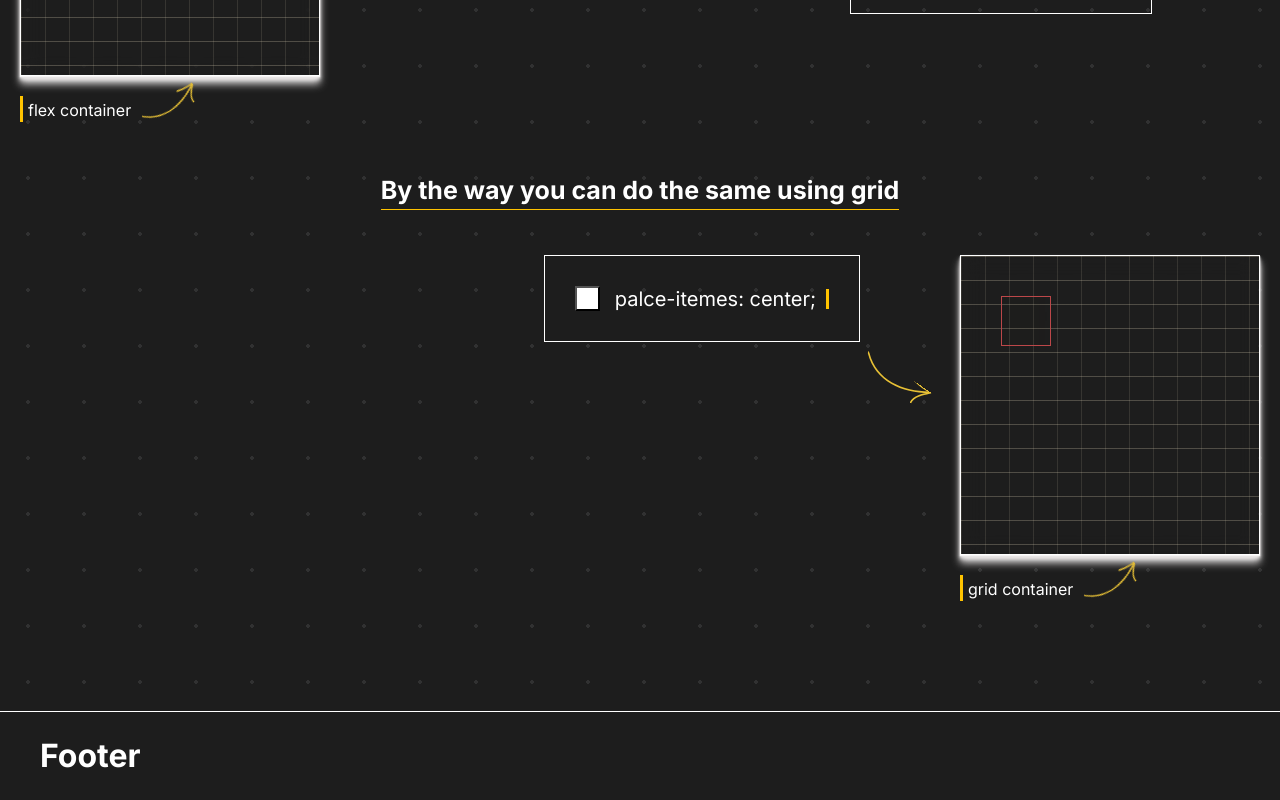
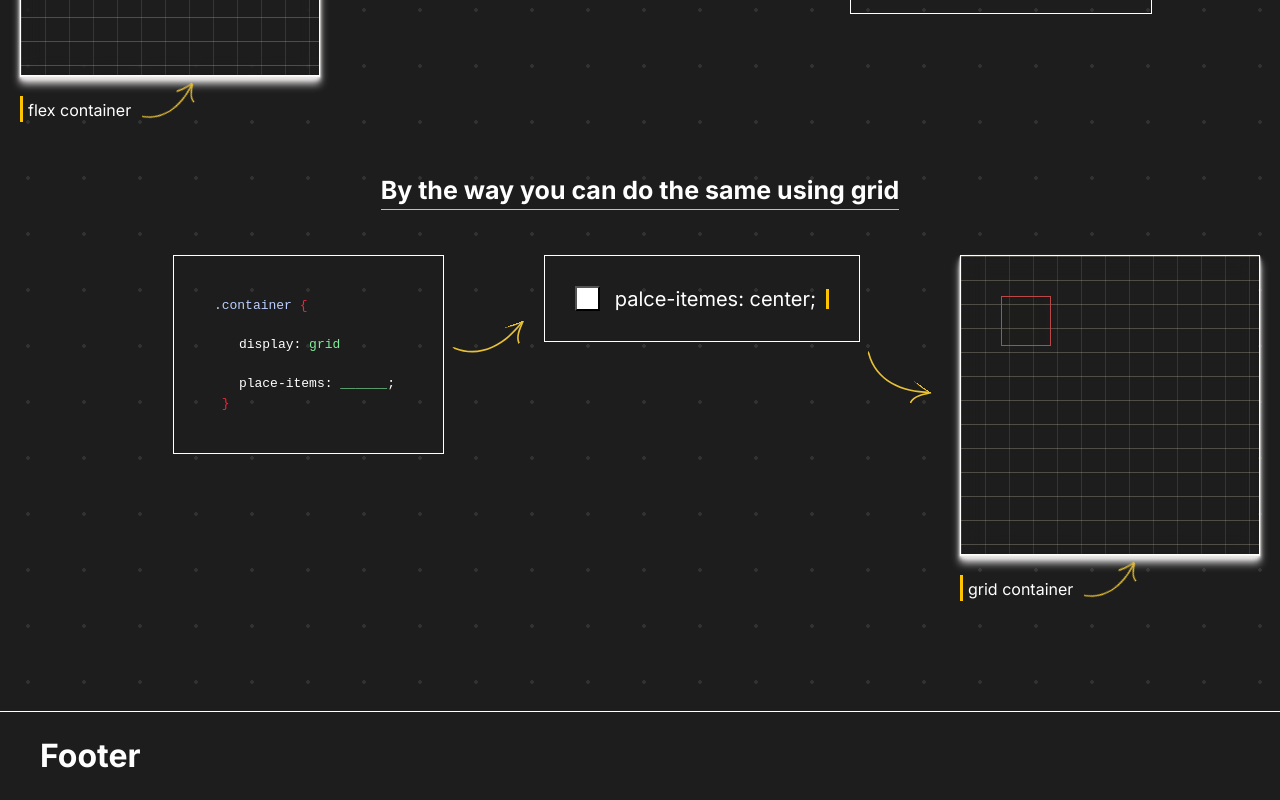
Before and after one commit to Andriikryl/css-visualizer, a Next.js app: page / in a window 1280 px wide. Shown: the part 2011-2811 px from the top of the page. Built offline with nearby package versions, Linux system fonts and the light colour scheme.

Commit message:
add code block to the grid center component

```diff
--- a/src/components/flex/centerDiv/CenterDiv.tsx
+++ b/src/components/flex/centerDiv/CenterDiv.tsx
@@ -88,38 +88,14 @@ export default function CenterDiv() {
               </span>{" "}
               <span className={style.part__code}>
                 justify-content:{" "}
-                <motion.span
-                  className={style.center__code}
-                  initial={{ opacity: 0, x: 200 }}
-                  animate={{ opacity: 1, x: 0 }}
-                  exit={{
-                    opacity: 0,
-                    x: -200,
-                  }}
-                  transition={{
-                    opacity: { duration: 0.6 },
-                    x: { duration: 1.2 },
-                  }}
-                >
+                <motion.span className={style.center__code}>
                   {justifyContentValue}
                 </motion.span>
                 ;{" "}
               </span>{" "}
               <span className={style.part__code}>
                 align-items:{" "}
-                <motion.span
-                  className={style.center__code}
-                  initial={{ opacity: 0, x: 200 }}
-                  animate={{ opacity: 1, x: 0 }}
-                  exit={{
-                    opacity: 0,
-                    x: -200,
-                  }}
-                  transition={{
-                    opacity: { duration: 0.6 },
-                    x: { duration: 1.2 },
-                  }}
-                >
+                <motion.span className={style.center__code}>
                   {aliitemsCenterValue}
                 </motion.span>
                 ;
--- a/src/components/grid/gridCenter/GridCenter.tsx
+++ b/src/components/grid/gridCenter/GridCenter.tsx
@@ -15,12 +15,38 @@ export default function GridDivCenter() {
     setIsPlaceItemCenter((prev) => !prev);
   };
 
+  let ItemCenter = "______";
+
+  if (isPlaceItemCenter) {
+    ItemCenter = "center";
+  }
+
   return (
     <div>
       <h4 className={style.center__title}>
         By the way you can do the same using grid
       </h4>
       <div className={style.flex__group}>
+        <div className={style.code__box}>
+          <pre>
+            <code>
+              <span className={style.part__code}>
+                .container <span className={style.parenthesis}>&#123;</span>{" "}
+              </span>{" "}
+              <span className={style.part__code}>
+                display: <span className={style.center__code}>grid</span>{" "}
+              </span>{" "}
+              <span className={style.part__code}>
+                place-items:{" "}
+                <motion.span className={style.center__code}>
+                  {ItemCenter}
+                </motion.span>
+                ;{" "}
+              </span>{" "}
+              <span className={style.parenthesis}>&#125;</span>
+            </code>
+          </pre>
+        </div>
         <form className={style.form}>
           <div style={{ display: "flex", alignItems: "center" }}>
             <Checkbox.Root
--- a/src/components/grid/gridCenter/style.module.css
+++ b/src/components/grid/gridCenter/style.module.css
@@ -87,3 +87,51 @@
     bottom: -49px;
     right: -74px;
 }
+
+
+.code__box{
+  border: 1px solid white;
+  height: max-content;
+  padding: 40px;
+  position: relative;
+}
+
+.code__box::after{
+  content: "";
+  display: block;
+  background-image: url("/arrows/arrow.svg");
+  width: 77px;
+  height: 20px;
+  background-size: cover;
+  background-position: center;
+  background-repeat: no-repeat;
+  transform:  rotate(-20deg);
+  position: absolute;
+  bottom: 100px;
+  right: -87px;
+}
+
+.part__code{
+  display: block;
+  color: white;
+}
+
+
+.part__code:nth-child(2),
+.part__code:nth-child(3),
+.part__code:nth-child(4){
+  margin-inline-start: 25px;
+}
+
+
+.part__code:nth-child(1){
+  color: #bbd0ff;
+}
+
+.parenthesis{
+  color: #ef233c;
+}
+
+.center__code{
+  color: #80ed99;
+}
```
